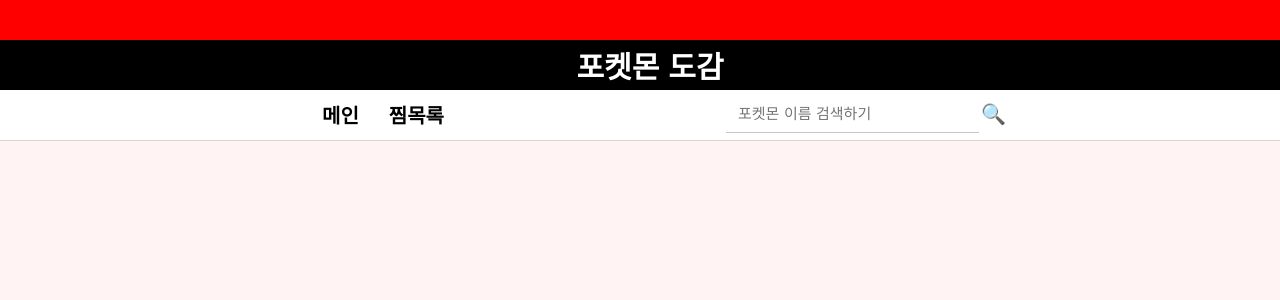
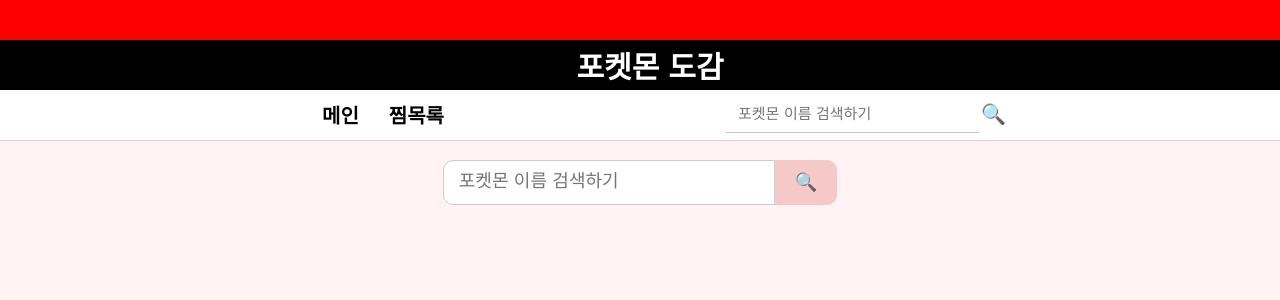
Before and after one commit to ddumni0227/poketmon, a React (Create React App) app: page /search in a window 1280 px wide. Before the commit this address had no page. Shown: the top 300 px of the page. Built offline with nearby package versions, Linux system fonts and the light colour scheme.

Commit message:
검색결과페이지

```diff
--- a/src/App.jsx
+++ b/src/App.jsx
@@ -2,6 +2,7 @@
 import Navbar from "./components/Navbar/Navbar";
 import Main from "./page/main/Main";
 import Detail from "./page/Detail/Detail";
+import Search from "./page/Search/Search";
 import { FavoriteProvider } from "./context/FavoriteContext";
 import Favorite from "./page/Favorite/Favorite";
 
@@ -14,6 +15,7 @@
           <Route path="/" element={<Main />} />
           <Route path="/detail/:id" element={<Detail />} />
           <Route path="/favorites" element={<Favorite />} />
+          <Route path="/search" element={<Search />} />
         </Routes>
       </Router>
     </FavoriteProvider>
--- a/src/components/Navbar/Navbar.jsx
+++ b/src/components/Navbar/Navbar.jsx
@@ -1,3 +1,4 @@
+// src/components/Navbar/Navbar.jsx
 import React, { useState } from "react";
 import { Link, useNavigate } from "react-router-dom";
 import "./Navbar.scss";
@@ -9,7 +10,9 @@
   const handleSearch = (e) => {
     e.preventDefault();
     if (searchTerm.trim() === "") return;
-    nav(`/search?name=${searchTerm.toLowerCase()}`);
+
+    localStorage.setItem("searchKeyword", searchTerm.trim()); // ✅ 저장
+    nav("/search", { state: { keyword: searchTerm.trim() } });
     setSearchTerm("");
   };
 
@@ -28,7 +31,7 @@
             placeholder="포켓몬 이름 검색하기"
             value={searchTerm}
             onChange={(e) => setSearchTerm(e.target.value)}
-          ></input>
+          />
           <button type="submit">🔍</button>
         </form>
       </div>
--- a/src/page/Search/Search.jsx
+++ b/src/page/Search/Search.jsx
@@ -0,0 +1,134 @@
+import React, { useEffect, useState } from "react";
+import { useNavigate, Link } from "react-router-dom";
+import axios from "axios";
+import "./Search.scss";
+import { useFavorite } from "../../context/FavoriteContext";
+
+const Search = () => {
+  const navigate = useNavigate();
+  const { favorites, toggleFavorite } = useFavorite();
+
+  const savedKeyword = localStorage.getItem("searchKeyword") || "";
+  const [searchTerm, setSearchTerm] = useState("");
+  const [activeKeyword, setActiveKeyword] = useState(savedKeyword);
+  const [result, setResult] = useState([]);
+  const [loading, setLoading] = useState(false);
+  const [displayCount, setDisplayCount] = useState(16);
+
+  const handleSearch = (e) => {
+    e.preventDefault();
+    if (searchTerm.trim() === "") return;
+    localStorage.setItem("searchKeyword", searchTerm.trim());
+    setActiveKeyword(searchTerm.trim());
+    setSearchTerm("");
+    setDisplayCount(16);
+    navigate("/search");
+  };
+
+  useEffect(() => {
+    if (!activeKeyword) return;
+
+    const fetchSearchResult = async () => {
+      setLoading(true);
+      try {
+        const response = await axios.get(
+          "https://pokeapi.co/api/v2/pokemon?limit=150"
+        );
+        const { results } = response.data;
+
+        const detailed = [];
+
+        for (const pokemon of results) {
+          const res = await axios.get(pokemon.url);
+          const species = await axios.get(
+            `https://pokeapi.co/api/v2/pokemon-species/${res.data.id}`
+          );
+          const koreanName =
+            species.data.names.find((name) => name.language.name === "ko")
+              ?.name || res.data.name;
+
+          if (koreanName.includes(activeKeyword)) {
+            detailed.push({
+              id: res.data.id,
+              name: res.data.name,
+              koreanName,
+              image: res.data.sprites.front_default,
+            });
+          }
+        }
+
+        setResult(detailed);
+      } catch (err) {
+        console.error("검색 실패:", err);
+      } finally {
+        setLoading(false);
+      }
+    };
+
+    fetchSearchResult();
+  }, [activeKeyword]);
+
+  const handleLoadMore = () => {
+    setDisplayCount((prev) => Math.min(prev + 16, result.length));
+  };
+
+  return (
+    <div className="search-container">
+      <form className="search-bar" onSubmit={handleSearch}>
+        <input
+          type="text"
+          value={searchTerm}
+          onChange={(e) => setSearchTerm(e.target.value)}
+          placeholder="포켓몬 이름 검색하기"
+        />
+        <button type="submit">🔍</button>
+      </form>
+
+      {activeKeyword && (
+        <h3 className="result-text">
+          🔍 <strong>' {activeKeyword} '</strong> 검색결과 총 {""}
+          <strong>{result.length}</strong> 건
+        </h3>
+      )}
+
+      {loading ? (
+        <div className="loading">로딩 중...</div>
+      ) : (
+        <>
+          <div className="search-grid">
+            {result.slice(0, displayCount).map((pokemon) => (
+              <Link
+                to={`/detail/${pokemon.id}`}
+                className="search-card"
+                key={pokemon.id}
+                style={{ textDecoration: "none", color: "inherit" }}
+              >
+                <img src={pokemon.image} alt={pokemon.koreanName} />
+                <div className="pokemon-name">
+                  {pokemon.koreanName}
+                  <button
+                    className="heart-btn"
+                    onClick={(e) => {
+                      e.preventDefault();
+                      toggleFavorite(pokemon.id);
+                    }}
+                  >
+                    {favorites.includes(pokemon.id) ? "♥" : "♡"}
+                  </button>
+                </div>
+              </Link>
+            ))}
+          </div>
+
+          {displayCount < result.length && (
+            <div className="load-more">
+              <button onClick={handleLoadMore}>더보기 ▽</button>
+            </div>
+          )}
+        </>
+      )}
+    </div>
+  );
+};
+
+export default Search;
--- a/src/page/Search/Search.scss
+++ b/src/page/Search/Search.scss
@@ -0,0 +1,73 @@
+.search-container {
+  padding: 30px;
+  margin-top: 130px;
+
+  .search-bar {
+    display: flex;
+    justify-content: center;
+    margin-bottom: 5px;
+
+    input {
+      width: 300px;
+      padding: 10px 15px;
+      font-size: 18px;
+      border: 1px solid #ccc;
+      border-radius: 10px 0 0 10px;
+      outline: none;
+      background-color: white;
+    }
+
+    button {
+      padding: 10px 20px;
+      font-size: 18px;
+      background-color: #f4c9c8;
+      color: white;
+      border: none;
+      border-radius: 0 10px 10px 0;
+      cursor: pointer;
+    }
+  }
+
+  .result-text {
+    text-align: left;
+    margin-bottom: 20px;
+    font-size: 16px;
+
+    strong {
+      color: #ef5350;
+    }
+  }
+
+  .search-grid {
+    display: grid;
+    grid-template-columns: repeat(auto-fill, minmax(160px, 1fr));
+    gap: 20px;
+  }
+
+  .search-card {
+    background: white;
+    border-radius: 12px;
+    padding: 20px;
+    text-align: center;
+    box-shadow: 0 4px 10px rgba(0, 0, 0, 0.1);
+
+    img {
+      width: 100px;
+      height: 100px;
+    }
+
+    .pokemon-name {
+      font-weight: bold;
+      margin-left: 6px;
+      font-size: 18px;
+
+      .heart-btn {
+        background: none;
+        border: none;
+        color: #ef5350;
+        font-size: 20px;
+        cursor: pointer;
+      }
+    }
+  }
+}
```
